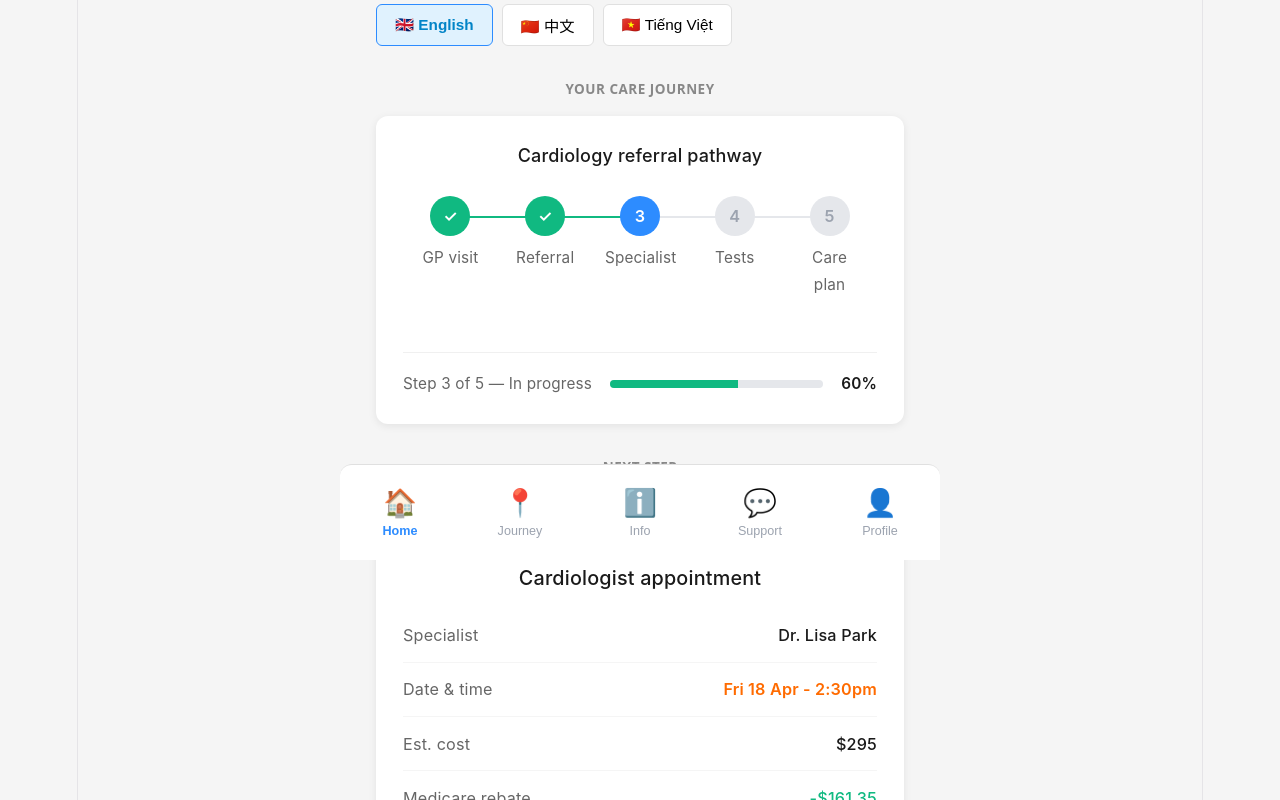
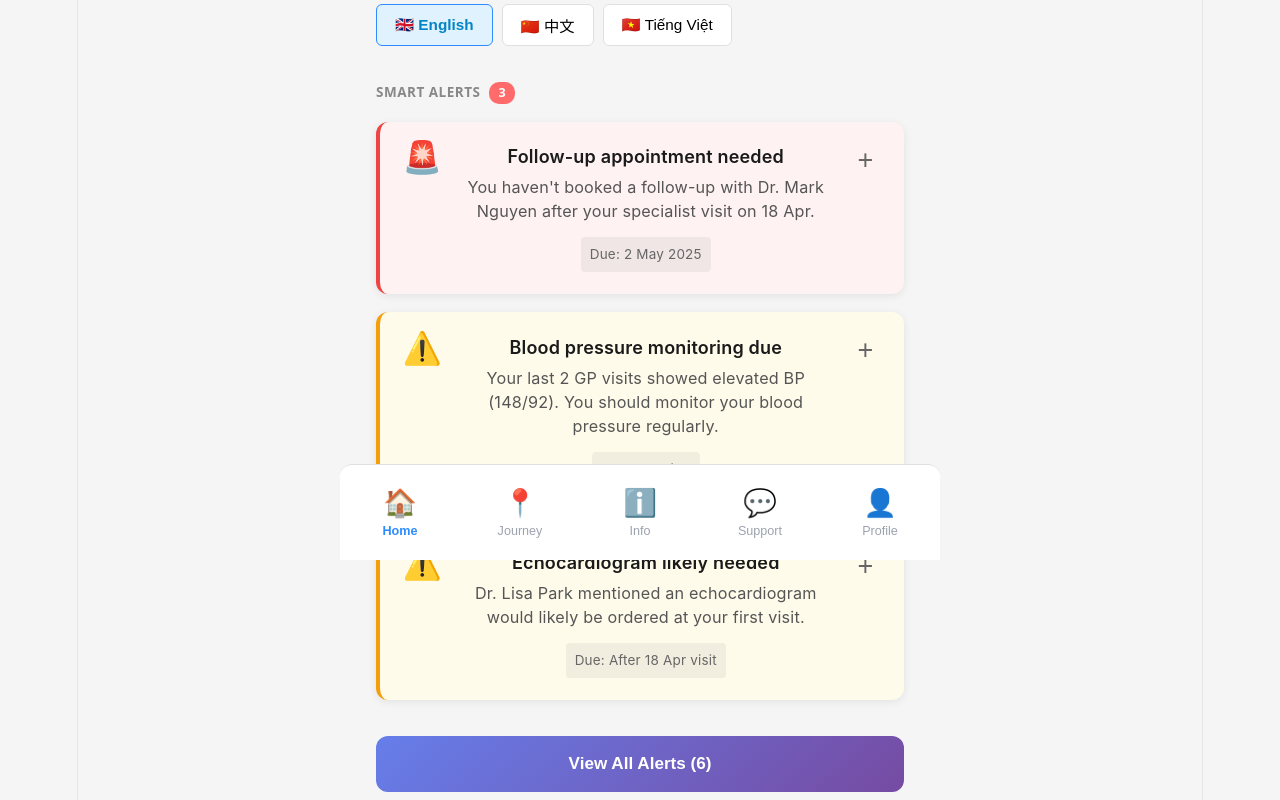
Before and after one commit to DTZK/SUSMI-Hackathon-2026, a React (Vite) app: page / in a window 1280 px wide. Shown: the part 240-1040 px from the top of the page. Built offline with nearby package versions, Linux system fonts and the light colour scheme.

Commit message:
implement alert feature to navigation

```diff
--- a/src/App.tsx
+++ b/src/App.tsx
@@ -7,6 +7,7 @@ import HomePage from './pages/HomePage';
 import VisitTrackerPage from './pages/VisitTrackerPage';
 import InfoHubPage from './pages/InfoHubPage';
 import BottomNav from './components/BottomNav';
+import AlertsPage from './pages/AlertsPage';
 
 import './App.css';
 
@@ -98,6 +99,9 @@ function App() {
           </div>
         );
 
+      case 'alerts':
+        return <AlertsPage onNavigate={handleNavigate} />;
+
       default:
         return <HomePage onNavigate={handleNavigate} />;
     }
--- a/src/pages/HomePage.tsx
+++ b/src/pages/HomePage.tsx
@@ -5,7 +5,8 @@ import {
   mockUser,
   mockCareJourney,
   mockUpcomingAppointment,
-  mockQuickActions
+  mockQuickActions,
+  mockSmartAlerts
 } from '../mockData';
 
 // Import atomic components
@@ -14,18 +15,19 @@ import GreetingSection from '../components/GreetingSection';
 import JourneyTracker from '../components/JourneyTracker';
 import NextAppointment from '../components/NextAppointment';
 import QuickActions from '../components/QuickActions';
+import SmartAlerts from '../components/SmartAlerts';
 
 import './HomePage.css';
 
-// ADD THIS: Props type
+
 type HomePageProps = {
   onNavigate?: (page: NavigationPage) => void;
 };
 
-// UPDATE THIS: Add onNavigate prop
+
 function HomePage({ onNavigate }: HomePageProps) {
   const [selectedLanguage, setSelectedLanguage] = useState<Language>(mockUser.preferredLanguage);
-
+  const [alerts, setAlerts] = useState(mockSmartAlerts);
   const handleLanguageChange = (language: Language) => {
     setSelectedLanguage(language);
     console.log('Language changed to:', language);
@@ -59,6 +61,26 @@ function HomePage({ onNavigate }: HomePageProps) {
   const handleSettingsClick = () => {
     console.log('Settings clicked');
   };
+  const handleDismissAlert = (alertId: string) =>{
+    setAlerts(prevAlerts =>
+      prevAlerts.map(alert =>
+        alert.id === alertId ? { ...alert, dismissed: true } : alert
+      )
+    );
+  };
+
+  const handleAlertAction = (actionHandler: string) => {
+    console.log(`Alert action: ${actionHandler}`);
+
+    // Navigate based on action
+    if (actionHandler === 'view-spending' && onNavigate) {
+      onNavigate('journey');
+    } else if (actionHandler === 'learn-health-check' && onNavigate) {
+      onNavigate('info');
+    } else {
+      alert(`Action: ${actionHandler}`);
+    }
+  };
 
   // Navigate to profile
   const handleProfileClick = () => {
@@ -67,6 +89,12 @@ function HomePage({ onNavigate }: HomePageProps) {
       onNavigate('profile');
     }
   };
+
+  // Filter to show only top 3 most important alerts on homepage
+  const topAlerts = alerts
+    .filter(a => !a.dismissed)
+    .sort((a, b) => a.priority - b.priority)
+    .slice(0, 3);
 
   return (
     <div className="page-container">
@@ -85,7 +113,23 @@ function HomePage({ onNavigate }: HomePageProps) {
           selectedLanguage={selectedLanguage}
           onLanguageChange={handleLanguageChange}
         />
-
+        {topAlerts.length > 0 && (
+                  <>
+                    <SmartAlerts
+                      alerts={topAlerts}
+                      onDismiss={handleDismissAlert}
+                      onAction={handleAlertAction}
+                    />
+                    {alerts.filter(a => !a.dismissed).length > 3 && (
+                      <button
+                        className="view-all-alerts-btn"
+                        onClick={() => onNavigate && onNavigate('alerts' as NavigationPage)}
+                      >
+                        View All Alerts ({alerts.filter(a => !a.dismissed).length})
+                      </button>
+                    )}
+                  </>
+                )}
         <JourneyTracker
           journey={mockCareJourney}
           onJourneyClick={handleJourneyClick}
--- a/src/types.ts
+++ b/src/types.ts
@@ -2,7 +2,7 @@
 
 export type Language = 'en' | 'zh' | 'vi' | 'ko' | 'ar' | 'hi';
 
-export type NavigationPage = 'home' | 'journey' | 'support' | 'records' | 'profile' | 'info';
+export type NavigationPage = 'home' | 'journey' | 'support' | 'records' | 'profile' | 'info' | 'alerts';
 
 export type JourneyStep = 'gp' | 'referral' | 'specialist' | 'tests' | 'care-plan';
 
```
